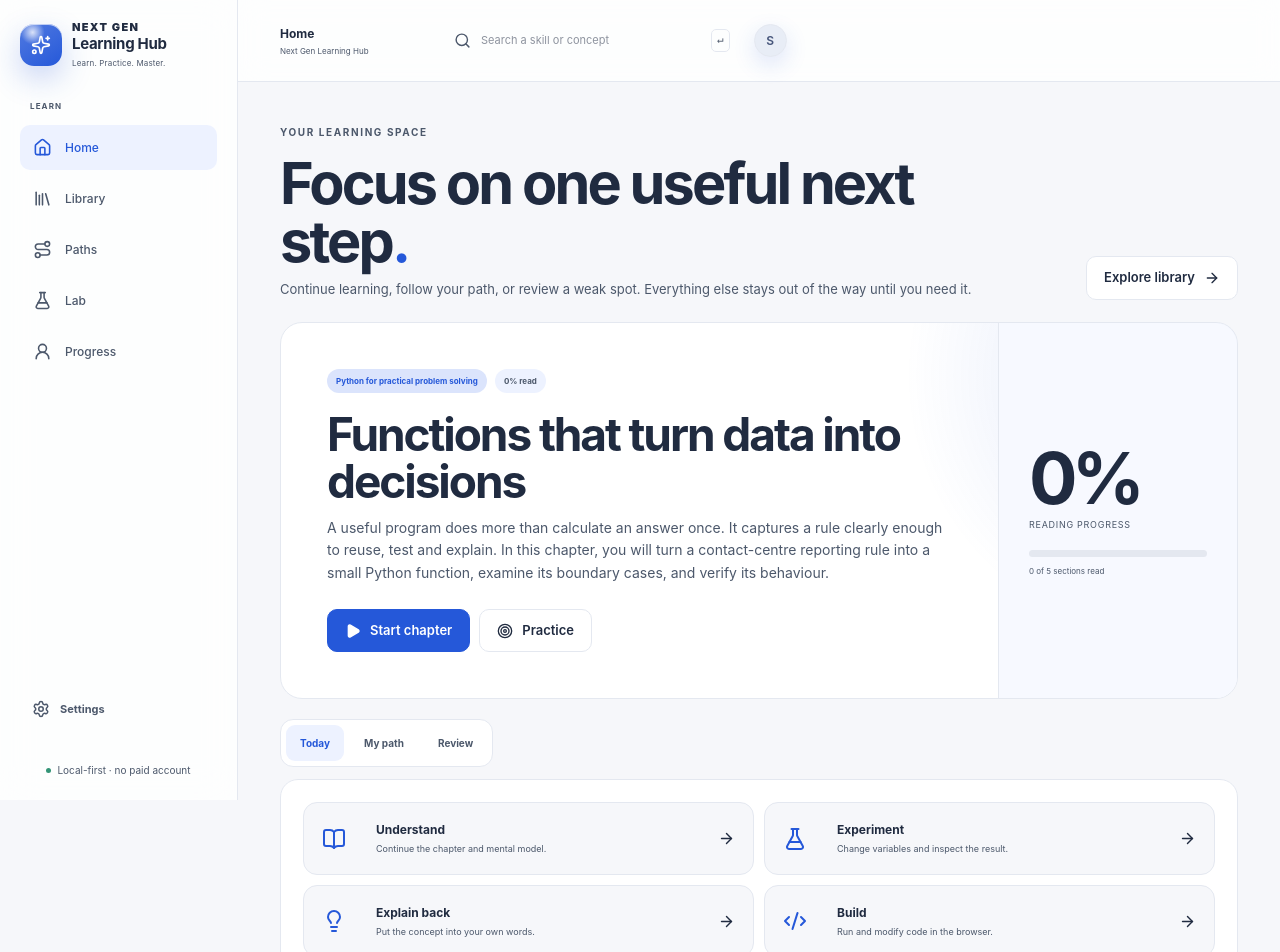
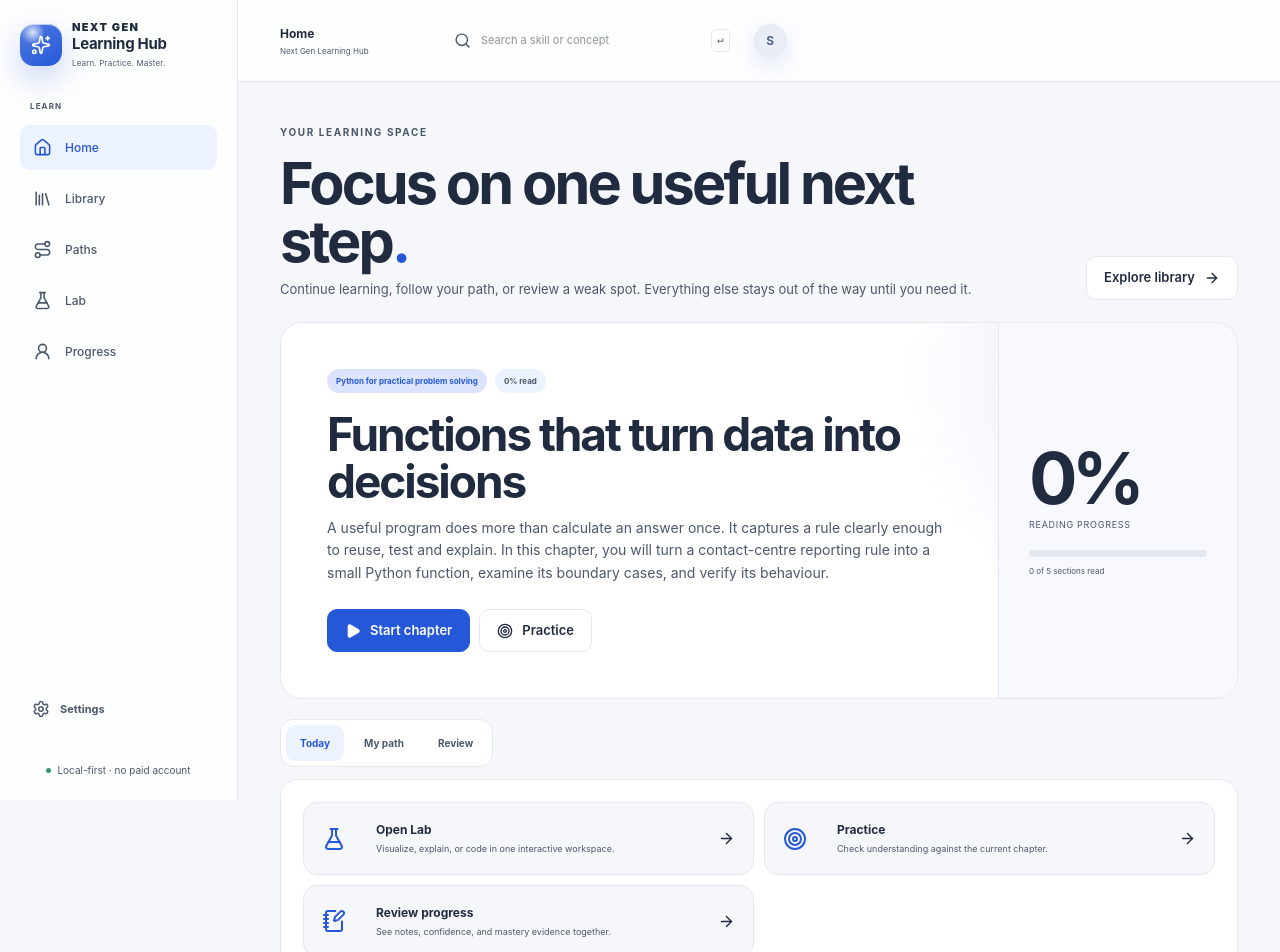
Before and after one commit to Swapnild007/Self_learning, a React (Vite) app: page / in a window 1280 px wide. Shown: the top 952 px of the page. Built offline with nearby package versions, Linux system fonts and the light colour scheme.

Commit message:
Remove repeated lab actions from learning home

```diff
--- a/src/pages/Dashboard.tsx
+++ b/src/pages/Dashboard.tsx
@@ -7,10 +7,9 @@ import {
   BookOpen,
   CheckCircle2,
   FlaskConical,
-  Code2,
   Route,
   RefreshCw,
-  Lightbulb,
+  NotebookPen,
 } from "lucide-react";
 import { motion } from "motion/react";
 import { courses, chapter, findChapter, chapterRegistry } from "../content/catalog";
@@ -143,38 +142,29 @@ export default function Dashboard() {
         <div className="sorted-tab-panel" role="tabpanel">
           {tab === "today" && (
             <div className="sorted-today-grid">
-              <Link to={`/read/${featured.id}`} className="sorted-action-card">
-                <BookOpen />
+              <Link to="/lab" className="sorted-action-card">
+                <FlaskConical />
                 <div>
-                  <strong>Understand</strong>
-                  <span>Continue the chapter and mental model.</span>
+                  <strong>Open Lab</strong>
+                  <span>Visualize, explain, or code in one interactive workspace.</span>
                 </div>
                 <ArrowRight size={17} />
               </Link>
 
-              <Link to="/visuals" className="sorted-action-card">
-                <FlaskConical />
+              <Link to={`/practice?chapter=${featured.id}`} className="sorted-action-card">
+                <Target />
                 <div>
-                  <strong>Experiment</strong>
-                  <span>Change variables and inspect the result.</span>
+                  <strong>Practice</strong>
+                  <span>Check understanding against the current chapter.</span>
                 </div>
                 <ArrowRight size={17} />
               </Link>
 
-              <Link to="/living-lab" className="sorted-action-card">
-                <Lightbulb />
+              <Link to="/learning" className="sorted-action-card">
+                <NotebookPen />
                 <div>
-                  <strong>Explain back</strong>
-                  <span>Put the concept into your own words.</span>
-                </div>
-                <ArrowRight size={17} />
-              </Link>
-
-              <Link to="/lab" className="sorted-action-card">
-                <Code2 />
-                <div>
-                  <strong>Build</strong>
-                  <span>Run and modify code in the browser.</span>
+                  <strong>Review progress</strong>
+                  <span>See notes, confidence, and mastery evidence together.</span>
                 </div>
                 <ArrowRight size={17} />
               </Link>
```
